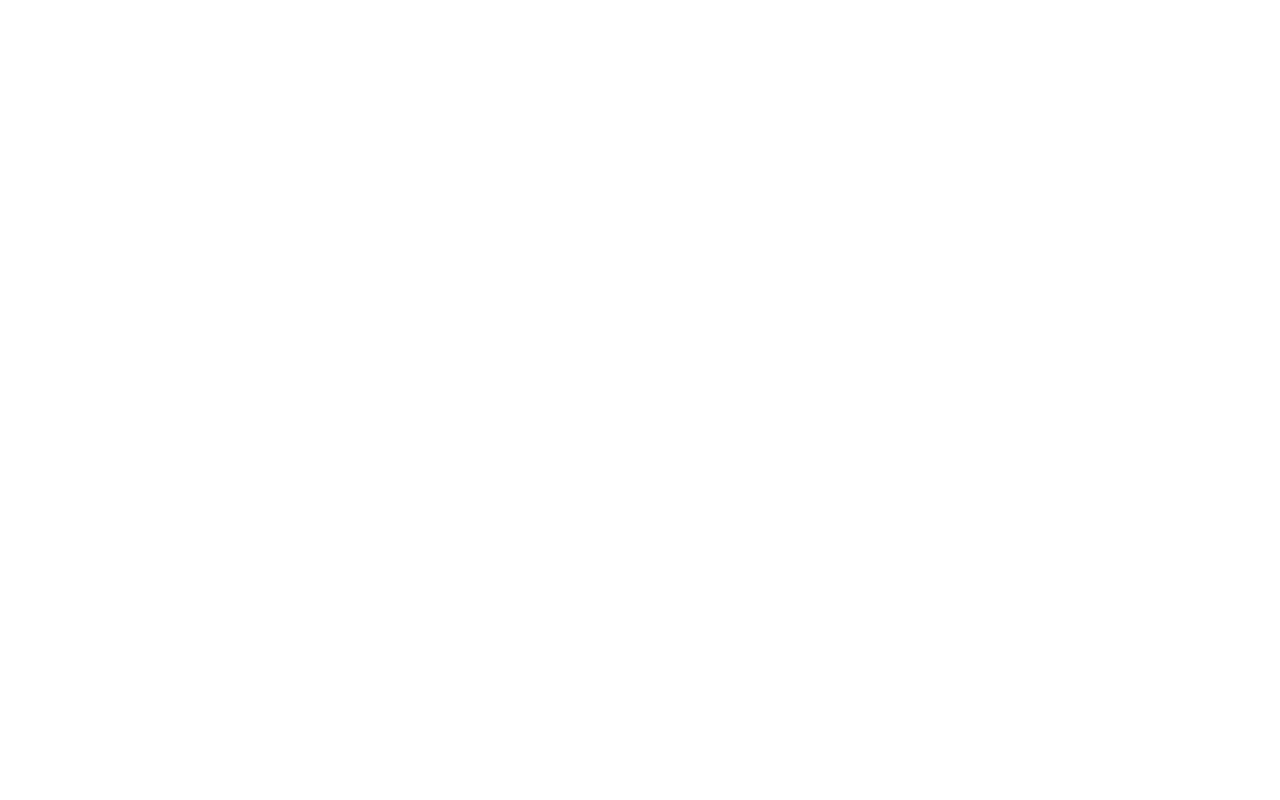
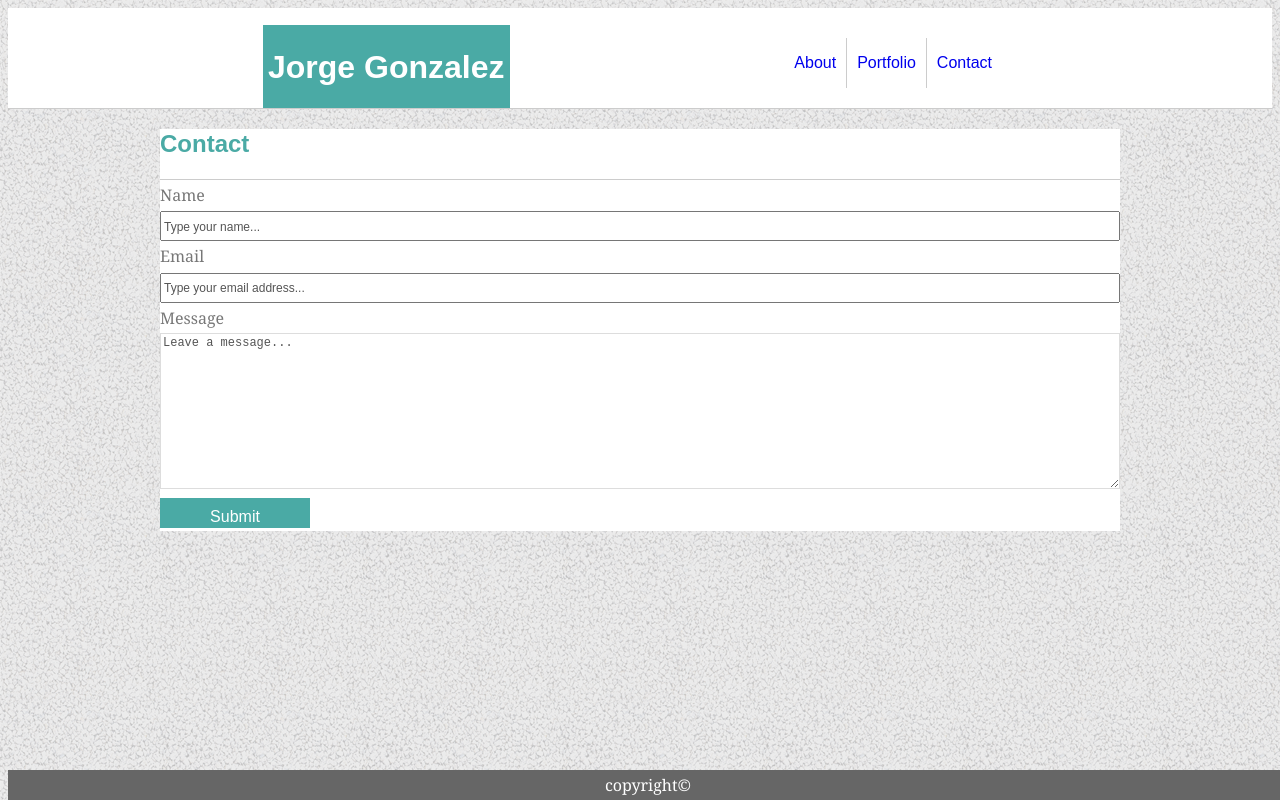
Before and after one commit to Jorgegs14/Basic-Portfolio, a plain HTML site: page contact.html in a window 1280 px wide. Drawn offline with Linux system fonts and the light colour scheme.

Commit message:
index and contact html with css styling

```diff
--- a/assets/css/style.css
+++ b/assets/css/style.css
@@ -0,0 +1,119 @@
+* {
+    box-sizing: border-box;
+}
+
+body {
+    color: #777777;
+    font-family: Georgia, 'Times New Roman', Times, serif;
+    background-image: url(/assets/images/gravel.png);
+    line-height: 30px;
+}
+
+header {
+    font-family: Arial, Helvetica, sans-serif;
+    border-bottom: solid;
+    border-width: 1px;
+    border-color: #cccccc;
+}
+
+a:link {
+    text-decoration: none;
+}
+
+#mane {
+    background-color: white;
+    padding: 70px;
+    margin: 0 auto 0 auto;
+    position: relative;
+    padding-top: 30px;
+}
+
+#name {
+    background-color: #4aaaa5;
+    color: white;
+    text-align: center;
+    padding: 5px;
+    position: absolute;
+    left: 255px;
+    bottom: 0px;
+}
+
+#links {
+    position: relative;
+    right: 200px;
+}
+
+#left {
+    float: right;
+    padding: 0px;
+    border-right: solid;
+    border-width: 1px;
+    padding: 10px;
+    border-color: #cccccc;
+}
+
+#middle {
+    float: right;
+    padding: 10px;
+    border-right: solid;
+    border-width: 1px;
+    padding: 10px;
+    border-color: #cccccc;
+}
+
+#right {
+    float: right;
+    padding: 10px;
+}
+
+.wrapper {
+    width: 960px;
+    background-color: #ffffff;
+    clear: both;
+    margin: 0 auto 0 auto;
+}
+
+#sub {
+    color: #4aaaa5;
+}
+
+#image {
+    float: left;
+    padding: 20px;
+    padding-left: 0px;
+}
+
+footer {
+    background-color: #666666;
+    color: white;
+    text-align: center;
+    clear: both;
+    position: fixed;
+    width: 100%;
+    bottom: 0;
+}
+
+input {
+    width: 100%;
+    height: 30px;
+}
+
+textarea {
+    width: 100%;
+    border-color: #dddddd;
+}
+
+::placeholder {
+    color: #555555;
+    font-size: 12px;
+}
+
+#submitbutton {
+    padding: 10px;
+    font-size: 16px;
+    color: #ffffff;
+    background-color: #4aaaa5 ;
+    width: 150px;
+    cursor: pointer;
+    border: none;
+ }
--- a/contact.html
+++ b/contact.html
@@ -0,0 +1,62 @@
+<!DOCTYPE html>
+<html lang="en-us">
+
+<head>
+  <meta charset="UTF-8">
+  <title>Jorge´s Website</title>
+  <link rel="stylesheet" type="text/css" href="assets/css/style.css">
+</head>
+
+<body>
+  <header id="mane">
+
+    <div id="name">
+      <h1>Jorge Gonzalez</h1>
+    </div>
+
+    <section id="links">
+      <div id="right">
+        <a href="./contact.html">Contact</a>
+      </div>
+
+       <div id="middle">
+        <a href="./portfolio.html">Portfolio</a>
+      </div>
+
+      <div id="left">
+        <a href="index.html">About</a>
+      </div>
+    </section>
+  </header>
+
+  <section class="wrapper">
+
+    <header id="sub">
+      <h2>Contact</h2>
+    </header>
+
+    <section id=containercontact>
+        <form>
+
+            <label for="name">Name</label><br>
+            <input type="text" name="name" placeholder="Type your name..."><br>
+
+            <label for="email">Email</label><br>
+            <input type="email" name="email" placeholder="Type your email address..."><br>
+
+            <label for="Message">Message</label><br>
+            <textarea form="contact" rows="10" cols="50" placeholder="Leave a message..."></textarea><br>
+
+            <div>
+                <input id="submitbutton" type="submit" value="Submit">
+            </div>
+        </form>
+     </section>
+  </section>
+  <footer>
+    copyright&copy;
+  </footer>
+
+</body>
+
+</html>
```
Also changed, not shown: index.html (+18 -9 lines), portfolio.html (+45 -0 lines), 3 other files.
